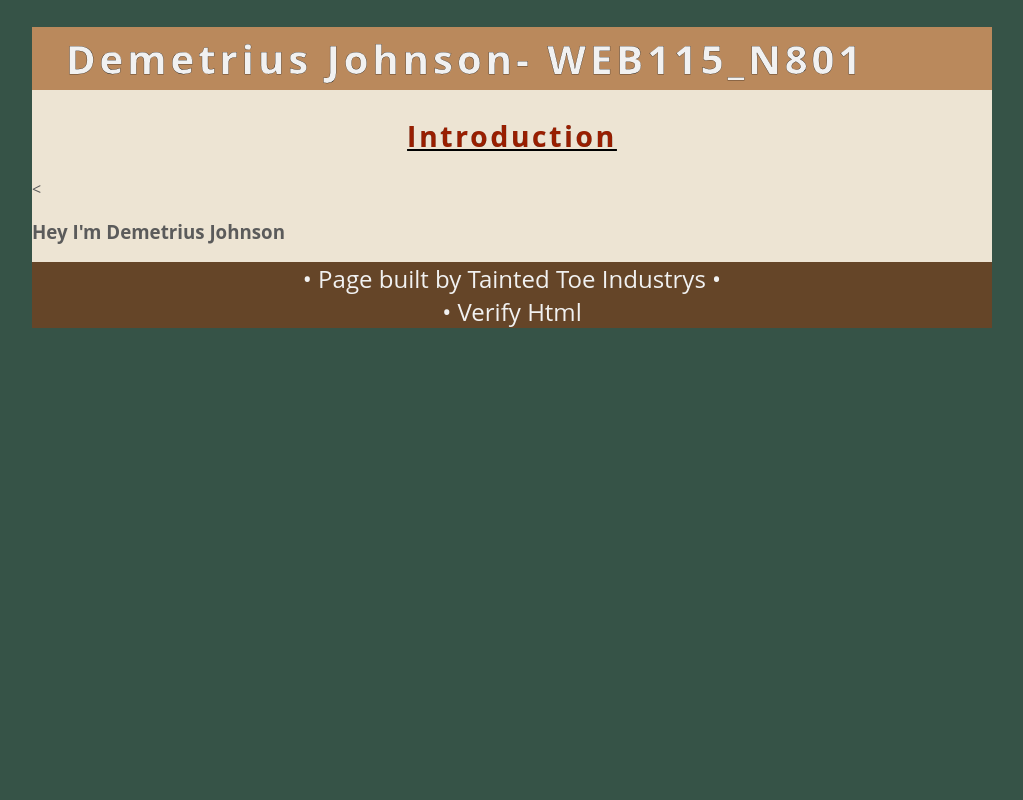
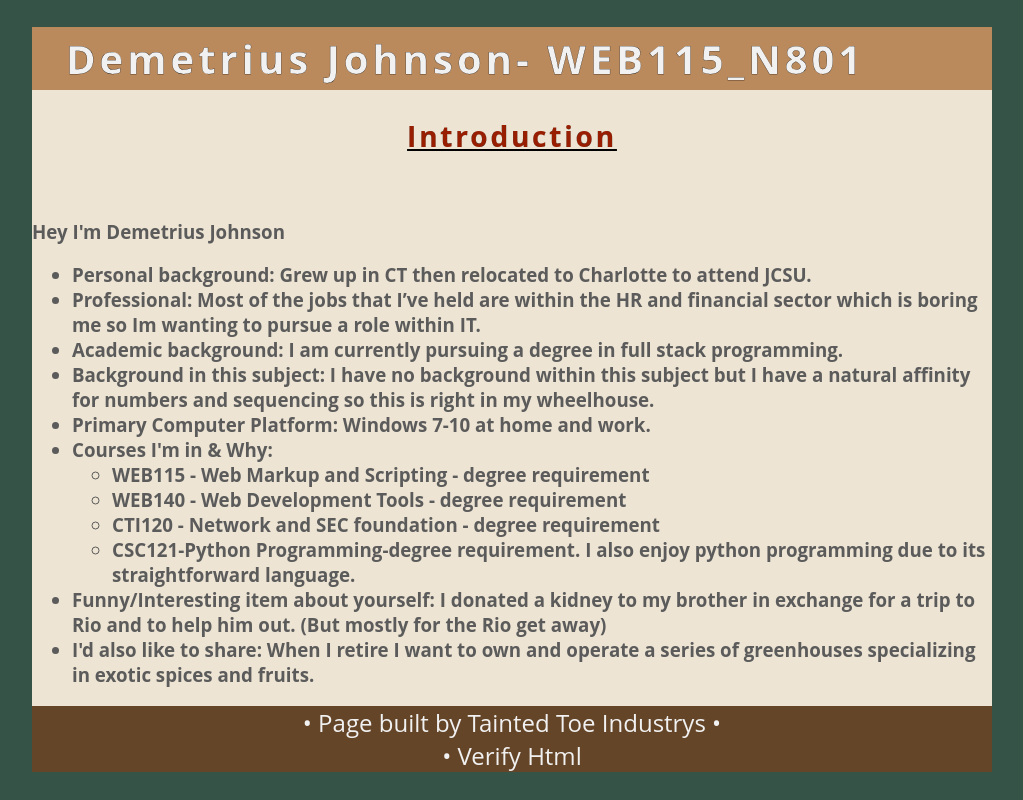
Before and after one commit to X659732/x659732.github.io, a plain HTML site: page Web115/introduction.html in a window 1280 px wide. Shown: the whole page, without its empty margins (128-1151 px from the left). Drawn offline with Linux system fonts and the light colour scheme; files that its build step writes are made by us from their sources.

Commit message:
Update introduction.html

```diff
--- a/Web115/introduction.html
+++ b/Web115/introduction.html
@@ -15,12 +15,29 @@
 	</header>
 
    <main>
-	   <h2>Introduction</h2>
-     <
+     <h2>Introduction</h2>
+     <br>
      <h3>Hey I'm Demetrius Johnson<h3>
 
 		<p>
-
+		    <ul>
+		        <li>Personal background: Grew up in CT then relocated to Charlotte to attend JCSU.</li>
+			<li>Professional: Most of the jobs that I’ve held are within the HR and financial sector which is boring me so Im
+			 wanting to pursue a role within IT.</li>
+		        <li>Academic background: I am currently pursuing a degree in full stack programming.</li>
+			<li>Background in this subject: I have no background within this subject but I have a natural affinity
+			for numbers and sequencing so this is right in my wheelhouse.</li>
+			<li>Primary Computer Platform: Windows 7-10 at home and work.</li>
+			<li>Courses I'm in & Why:</li>
+			    <ul>
+				    <li>WEB115 - Web Markup and Scripting - degree requirement</li>
+				    <li>WEB140 - Web Development Tools - degree requirement</li>
+				    <li>CTI120 - Network and SEC foundation - degree requirement</li>
+				    <li>CSC121-Python Programming-degree requirement. I also enjoy python programming due to its straightforward language.</li>
+			    </ul>
+			<li>Funny/Interesting item about yourself: I donated a kidney to my brother in exchange for a trip to Rio and to help him out. (But mostly for the Rio get away)</li>
+			<li>I'd also like to share: When I retire I want to own and operate a series of greenhouses specializing in exotic spices and fruits.</li>
+		    </ul>
 		</p>
    </main>
    <footer>
```
